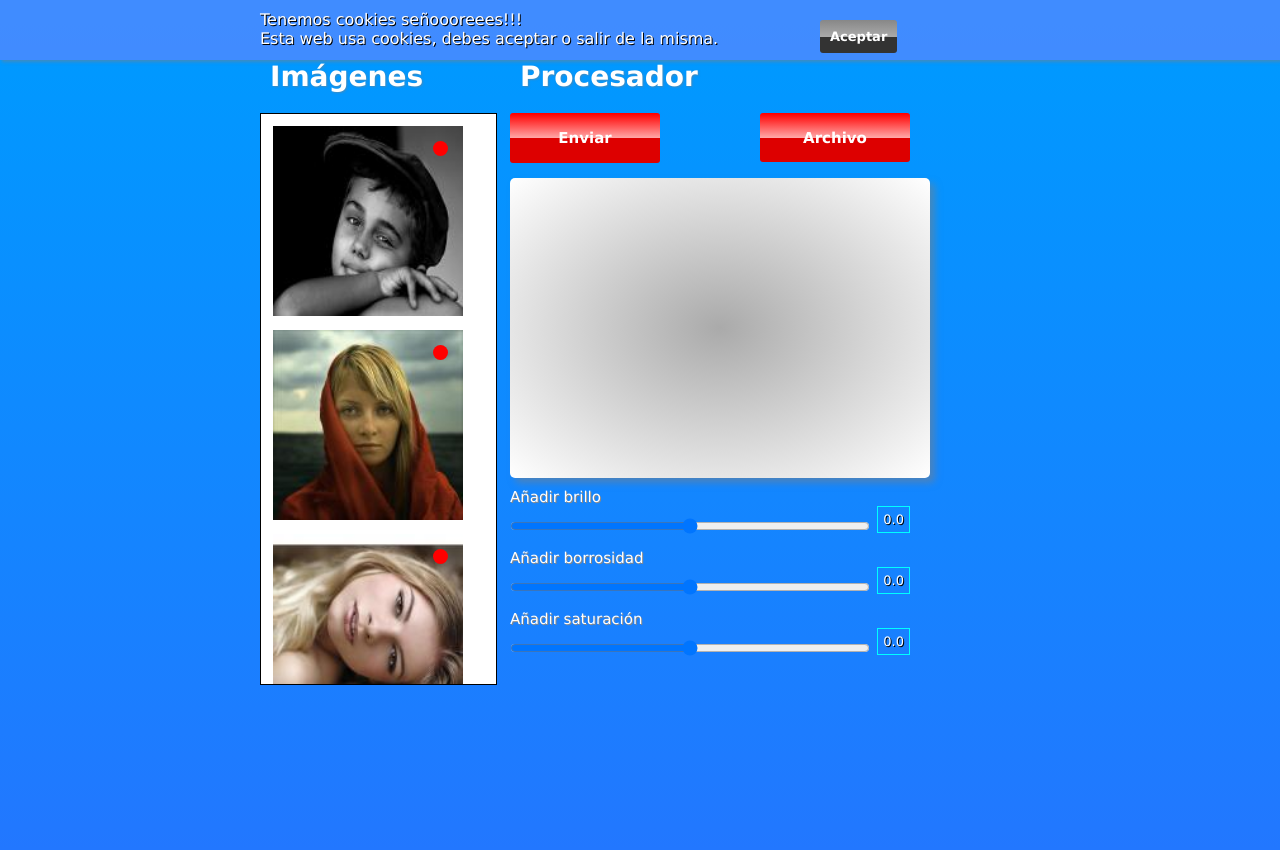
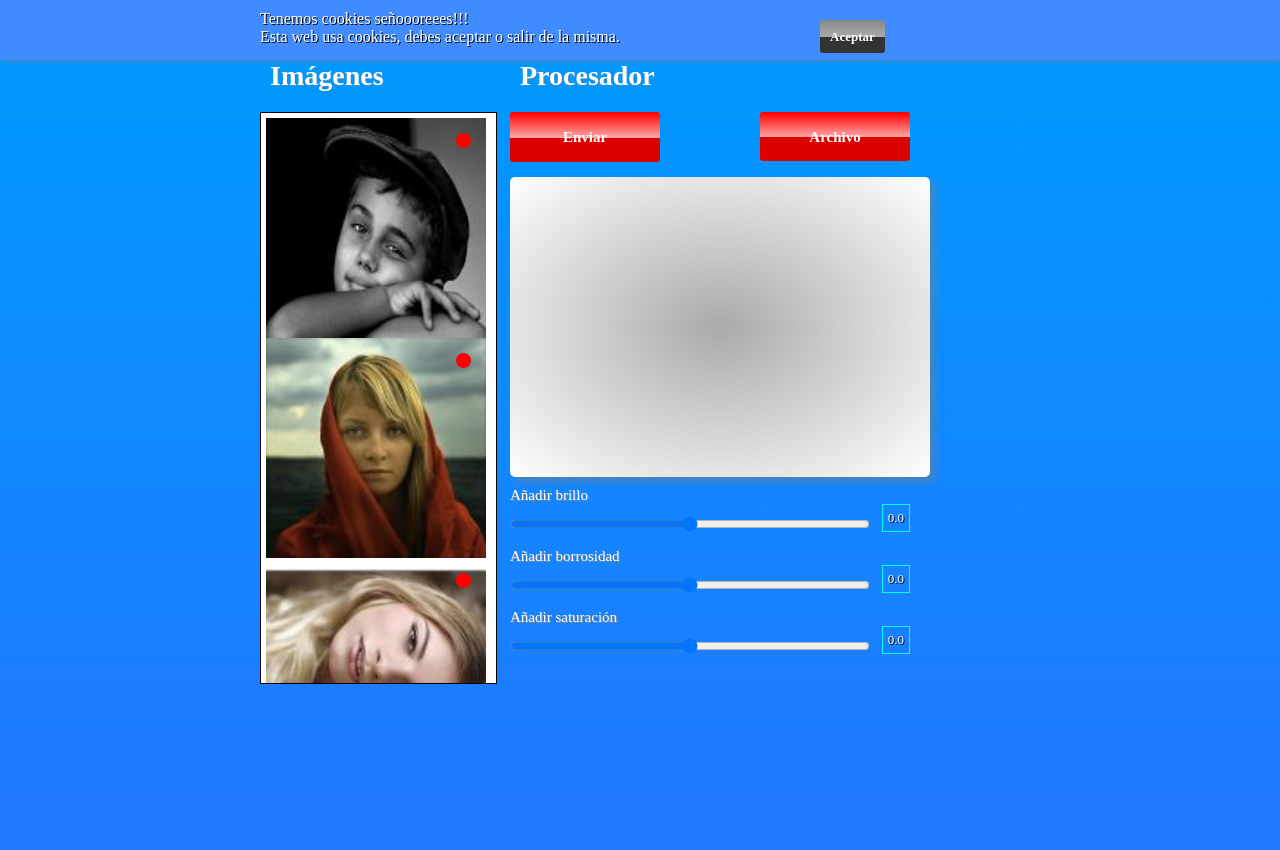
Before and after one commit to rutame/CargaImagenes, a PHP site: page / in a window 1280 px wide. Run offline with PHP 8.4, Linux system fonts and the light colour scheme.

```diff
--- a/css/estilo.css
+++ b/css/estilo.css
@@ -20,7 +20,7 @@ along with this program.  If not, see <http://www.gnu.org/licenses/>.
 */
 *{
     padding: 0; margin: 0;
-    font-family: verdana;
+    font-family: serif,verdana;
     font-size: 13px;
 }
 html,
@@ -71,13 +71,7 @@ hgroup{
     min-width: 90px;
     float:left;
 }
-.mini{
-    float:left;
-    padding: 5px;
-    border: 0px solid #000;
-    width: 190px;
-    margin: 2px;
-}
+
 input[type='file']{
     opacity: 0;
 }
@@ -91,11 +85,12 @@ input[type='file']{
 }
 label,
 input[type='submit']{
-    background: linear-gradient(#f00 1%,#faa 51%, #d00 51%);
+    background: linear-gradient(#f00 1%,#faa 52%, #d00 51%);
     color: #fff;font-weight: bold; font-size: 15px;
     border-radius: 3px;
 }
-input[type='submit']:hover{
+input[type='submit']:hover,
+label:hover{
     background: linear-gradient(#0f0 1%,#afa 51%, #0d0 51%);
 }
 label{
@@ -105,9 +100,6 @@ label{
     vertical-align: middle;
     text-align: center;
     margin-left: 100px;
-}
-label:hover{
-   background: linear-gradient(#0f0 1%,#afa 51%, #0d0 51%);
 }
 .mini a{
     width:15px;height: 15px;
@@ -159,7 +151,6 @@ form.controles{
 form.controles > input[type="range"]{
     width: 90%;
     height: 20px;
-    border: 0px solid #000;
     margin: 10px 0 0 0;
 }
 span.bri,
@@ -191,6 +182,7 @@ h2{
 .aviso{
     width: 760px;
     margin: 10px auto;
+    display: none;
 }
 .aviso p{
     width:460px;
```
